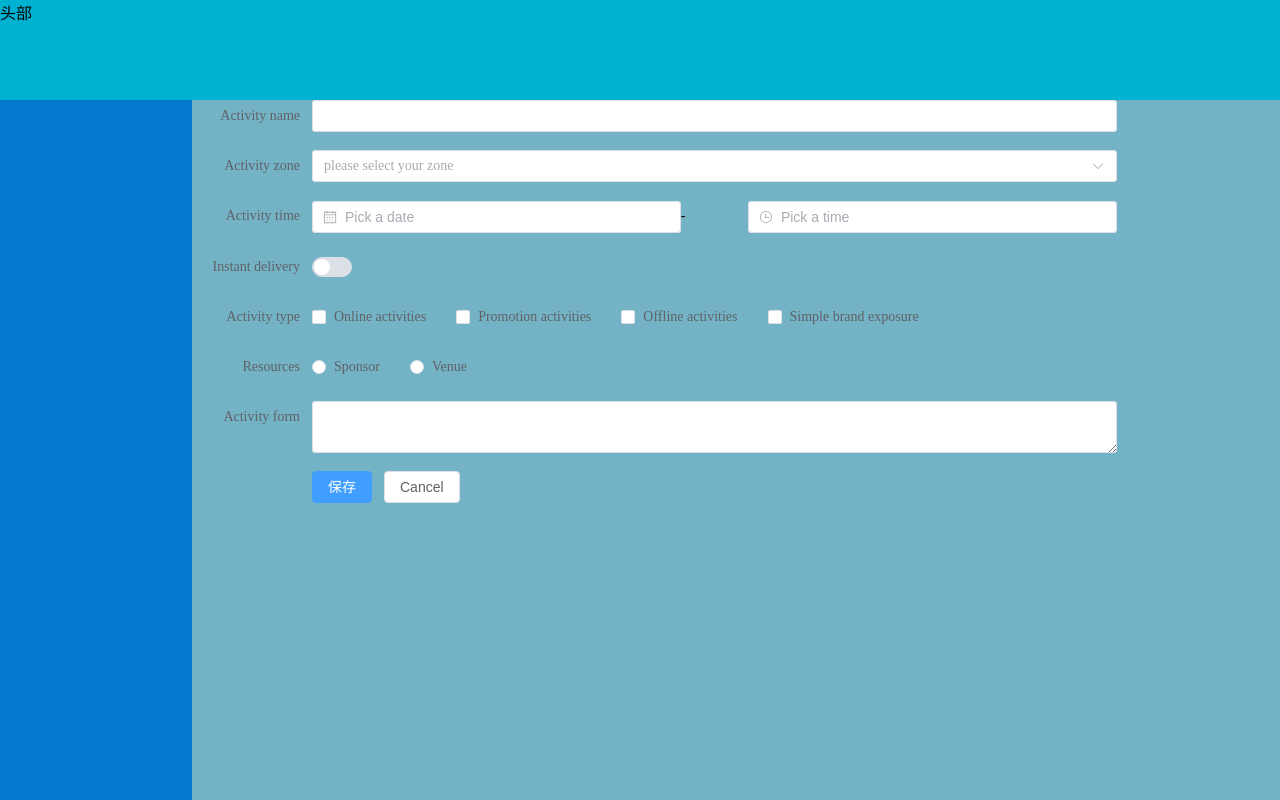
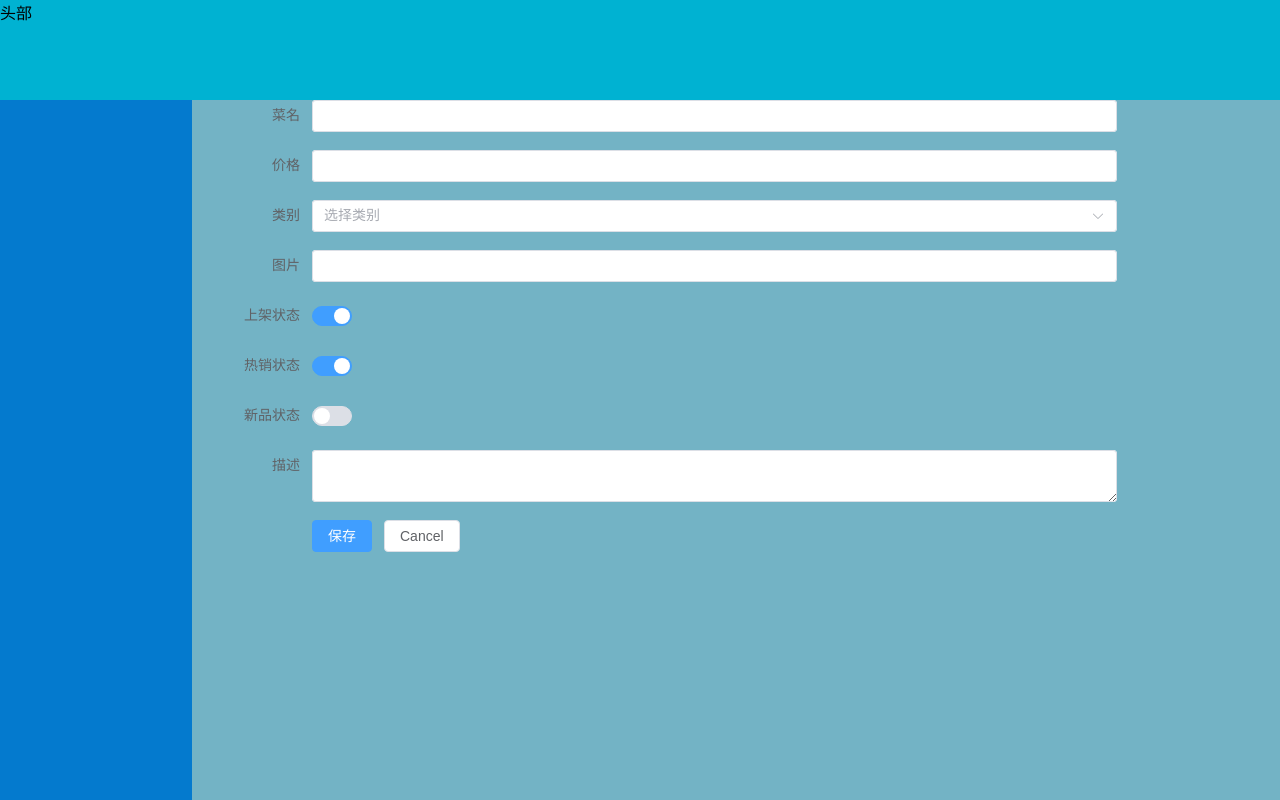
Before and after one commit to wuhonghui123/VueManage, a Vue app: page /index/mainContent/waresAdd in a window 1280 px wide. Shown: the top 800 px of the page. Built offline with nearby package versions, Linux system fonts and the light colour scheme; what vform3-builds, vuex-along would draw is missing.

Commit message:
菜品管理部分

```diff
--- a/src/views/Wares/WaresAdd.vue
+++ b/src/views/Wares/WaresAdd.vue
@@ -1,52 +1,33 @@
 <template>
   <el-form :model="this.from" label-width="120px">
-    <el-form-item label="Activity name">
+    <el-form-item label="菜名">
       <el-input v-model="this.from.name" />
     </el-form-item>
-    <el-form-item label="Activity zone">
-      <el-select v-model="this.from.region" placeholder="please select your zone">
-        <el-option label="Zone one" value="shanghai" />
-        <el-option label="Zone two" value="beijing" />
+    <el-form-item label="价格">
+      <el-input v-model="this.from.price" />
+    </el-form-item>
+    <el-form-item label="类别">
+      <el-select v-model="this.from.class_name" placeholder="选择类别">
+        <el-option label="烧烤" value="1" />
+        <el-option label="烤素" value="2" />
       </el-select>
     </el-form-item>
-    <el-form-item label="Activity time">
-      <el-col :span="11">
-        <el-date-picker
-            v-model="this.from.date1"
-            type="date"
-            placeholder="Pick a date"
-            style="width: 100%"
-        />
-      </el-col>
-      <el-col :span="2" class="text-center">
-        <span class="text-gray-500">-</span>
-      </el-col>
-      <el-col :span="11">
-        <el-time-picker
-            v-model="this.from.date2"
-            placeholder="Pick a time"
-            style="width: 100%"
-        />
-      </el-col>
+    <el-form-item label="图片">
+      <el-input v-model="this.from.food_img" />
     </el-form-item>
-    <el-form-item label="Instant delivery">
-      <el-switch v-model="this.from.delivery" />
+    <el-form-item label="上架状态">
+      <el-switch active-value=1
+                 inactive-value=0 v-model="this.from.publish_status" />
     </el-form-item>
-    <el-form-item label="Activity type">
-      <el-checkbox-group v-model="this.from.type">
-        <el-checkbox label="Online activities" name="type" />
-        <el-checkbox label="Promotion activities" name="type" />
-        <el-checkbox label="Offline activities" name="type" />
-        <el-checkbox label="Simple brand exposure" name="type" />
-      </el-checkbox-group>
+    <el-form-item label="热销状态">
+      <el-switch active-value=1
+                 inactive-value=0 v-model="this.from.recommend_status"/>
     </el-form-item>
-    <el-form-item label="Resources">
-      <el-radio-group v-model="this.from.resource">
-        <el-radio label="Sponsor" />
-        <el-radio label="Venue" />
-      </el-radio-group>
+    <el-form-item label="新品状态">
+      <el-switch active-value=1
+                 inactive-value=0 v-model="this.from.new_status"/>
     </el-form-item>
-    <el-form-item label="Activity form">
+    <el-form-item label="描述">
       <el-input v-model="this.from.desc" type="textarea" />
     </el-form-item>
     <el-form-item>
@@ -56,20 +37,19 @@
   </el-form>
 </template>
 <script>
-
 export default {
   name: "WaresAdd",
   data(){
     return{
       from:{
         name: '',
-        region: '',
-        date1: '',
-        date2: '',
-        delivery: false,
-        type: [],
-        resource: '',
+        price:'',
+        class_name: '',
+        publish_status: '1',
+        recommend_status: '1',
+        new_status: '0',
         desc: '',
+        food_img : ''
       }
     }
 
@@ -77,8 +57,17 @@ export default {
 
   methods: {
     onSubmit(){
-      console.log(this.from)
+      console.log(JSON.stringify(this.from));
+      // eslint-disable-next-line no-undef
+      this.$api.food.addfood("/food/add_food",this.from)
+          .then(res => {
+            console.log(res);
+          })
+          .catch(err => {
+            console.log(err);
+          })
     }
+
   }
 
 
--- a/src/views/Wares/WaresClass.vue
+++ b/src/views/Wares/WaresClass.vue
@@ -14,7 +14,7 @@
           style="width: 100%">
         <el-table-column type="selection" width="55"></el-table-column>
         <el-table-column prop="id" label="类别ID" width="100px"></el-table-column>
-        <el-table-column prop="name" label="类别名称" width="100px"></el-table-column>
+        <el-table-column prop="class_name" label="类别名称" width="100px"></el-table-column>
         <el-table-column width="100px" prop="icon" label="图标"></el-table-column>
         <el-table-column label="操作">
           <template v-slot="scope">
@@ -33,6 +33,7 @@
   </div>
 </template>
 <script>
+
 export default {
   name: "WaresClass",
   data(){
@@ -54,6 +55,7 @@ export default {
   methods: {
     handleEdit(index, row) {
       console.log(index, row);
+
     },
     handleDelete(index, row) {
       console.log(index, row);
--- a/src/views/Wares/WaresList.vue
+++ b/src/views/Wares/WaresList.vue
@@ -2,40 +2,108 @@
   <div class="goods">
     <!-- 搜索区域 -->
     <div class="header">
-      <el-input  v-model="input" placeholder="请输入内容"></el-input>
+      <el-form-item label="类别">
+        <el-select v-model="this.input" placeholder="please select your zone">
+          <el-option label="Zone one" value="shanghai" />
+          <el-option label="Zone two" value="beijing" />
+        </el-select>
+      </el-form-item>
       <el-button type="primary">查询</el-button>
       <el-button type="primary">添加</el-button>
     </div>
     <!-- 表格区域展示视图 -->
-    <div class="wrapper">
-      <el-table
-          :data="foodList"
-          border
-          style="width: 100%">
-        <el-table-column type="selection" width="55"></el-table-column>
-        <el-table-column prop="id" label="商品ID" width="100px"></el-table-column>
-        <el-table-column prop="name" label="商品名称" width="100px"></el-table-column>
-        <el-table-column width="100px" prop="price" label="商品价格"></el-table-column>
-        <el-table-column width="100px"  prop="sale"  label="商品销量"></el-table-column>
-<!--        <el-table-column width="120px"  prop="category"   label="规格类目"></el-table-column>-->
-        <el-table-column  prop="food_img"  label="商品图片"></el-table-column>
-        <el-table-column  prop="like_num"  label="喜欢人数"></el-table-column>
-        <el-table-column prop="desc"  label="商品描述"></el-table-column>
-        <el-table-column label="操作">
-          <template v-slot="scope">
-            <el-button
-                size="mini"
-                @click="handleEdit(scope.$index, scope.row)">编辑</el-button>
-            <el-button
-                size="mini"
-                type="danger"
-                @click="handleDelete(scope.$index, scope.row)">删除</el-button>
-          </template>
-        </el-table-column>
-      </el-table>
+    <table class="userTable">
+      <tr>
+        <th>商品ID</th>
+        <th>商品名称</th>
+        <th>商品价格</th>
+        <th>商品销量</th>
+        <th>商品类别</th>
+        <th>状态</th>
+        <th>商品图片</th>
+        <th>喜欢人数</th>
+        <th>商品描述</th>
+        <th>操作</th>
+
+      </tr>
+      <tr v-for="(food,idx) in foodList" :key="food.id">
+        <td>{{food.id}}</td>
+        <td>{{food.name}}</td>
+        <td>{{food.price}}</td>
+        <td>{{food.sale}}</td>
+        <td>{{food.class_name}}</td>
+        <td>{{food.new_status}}
+          </td>
+        <td>{{food.food_img}}</td>
+        <td>{{food.like_num}}</td>
+        <td>{{food.desc}}</td>
+        <el-button @click="changeUser(idx)">编辑</el-button>
+        <el-button @click="deleteUser(idx)">删除</el-button>
+      </tr>
+    </table>
+  </div>
+
+  <!--//修改商品信息界面-->
+  <el-dialog title="修改商品信息！！！" v-model="ChangedialogFormVisible" width="400px">
+    <el-form :model="foodfrom">
+      <el-form-item label="编号:" >
+        <span>{{foodfrom.id}}</span>
+      </el-form-item>
+      <el-form-item label="名称:" >
+        <!--        <input></input>-->
+        <el-input v-model="foodfrom.name" ></el-input>
+      </el-form-item>
+      <el-form-item label="价格:" >
+        <el-input v-model="foodfrom.price"></el-input>
+      </el-form-item>
+        <el-form-item label="类别">
+          <el-select v-model="foodfrom.class_name" placeholder="选择类别">
+            <el-option label="烧烤" value="1" />
+            <el-option label="烤素" value="2" />
+          </el-select>
+        </el-form-item>
+      <el-form-item label="图片:" >
+        <el-input v-model="foodfrom.food_img"></el-input>
+      </el-form-item>
+      <el-form-item label="描述:" >
+        <el-input v-model="foodfrom.desc"></el-input>
+      </el-form-item>
+      <el-form-item label="新品:" >
+        <el-switch active-value=1
+                   inactive-value=0 v-model="foodfrom.new_status" />
+      </el-form-item>
+      <el-form-item label="上架:" >
+        <el-switch active-value=1
+                   inactive-value=0 v-model="foodfrom.publish_status" />
+      </el-form-item>
+      <el-form-item label="推荐:" >
+        <el-switch active-value=1
+                   inactive-value=0 v-model="foodfrom.recommend_status" />
+      </el-form-item>
+    </el-form>
+    <div  class="dialog-footer">
+      <!--      添加函数-->
+      <el-button @click="ChangedialogFormVisible = false">取 消</el-button>
+      <el-button type="primary" @click="updatefood">确 定</el-button>
     </div>
-    <!-- 分页 -->
-  </div>
+  </el-dialog>
+
+  <!--删除商品提示界面-->
+  <el-dialog title="是否删除商品???" v-model="DeletedialogFormVisible" width="360px">
+    <el-form :model="foodfrom">
+      <el-form-item label="编号:">
+        <span>{{foodfrom.id}}</span>
+      </el-form-item>
+      <el-form-item label="名称:">
+        <span>{{foodfrom.name}}</span>
+      </el-form-item>
+    </el-form>
+    <div  class="dialog-footer">
+      <!--      添加函数-->
+      <el-button @click="DeletedialogFormVisible = false">取 消</el-button>
+      <el-button type="primary" @click="deleteFood">确 定</el-button>
+    </div>
+  </el-dialog>
 </template>
 
 
@@ -45,25 +113,122 @@ export default {
   data(){
     return{
       input:'',
-      foodList: []
+      foodList: [
+        {
+          id:'',
+          food_img:'',
+          desc:'',
+          price:'',
+          sale:'',
+          class_name:'',
+          name:'',
+          publish_status:"",
+          recommend_status:"",
+          new_status:"",
+          like_num:''
+        }
+      ],
+      DeleteIdx:'',
+      updateIdx:'',
+      ChangedialogFormVisible: false,
+      DeletedialogFormVisible:false,
+      loading: false,
+      foodfrom:
+        {
+          id:'',
+          food_img:'',
+          desc:'',
+          price:'',
+          class_name:'',
+          name:'',
+          publish_status:'',
+          recommend_status:'',
+          new_status:''
+        },
     }
   },
   mounted() {
       this.$api.food.findFoodlist("food/list")
           .then(res => {
-            this.foodList=res;
-            console.log(res);
+            this.foodList = res;
+            console.log(this.foodList);
           })
           .catch(err => {
             console.log(err);
           })
   },
   methods: {
-    handleEdit(index, row) {
-      console.log(index, row);
+    changeUser(idx){
+      //调用赋值函数.
+      this.updateIdx=idx;
+      this.foodListTofoodFrom(idx);
+      this.ChangedialogFormVisible = true;
+      console.log(this.foodfrom);
     },
-    handleDelete(index, row) {
-      console.log(index, row);
+
+    updatefood(){
+      //进行交互
+      const loading = this.$loading({
+        lock: true,//lock的修改符--默认是false
+        text: '加载中,请等待',//显示在加载图标下方的加载文案
+        spinner: 'el-icon-loading',//自定义加载图标类名
+        background: 'rgba(0, 0, 0, 0.8)',//遮罩层颜色
+        // target: document.querySelector('')//loading覆盖的dom元素节点
+      });
+      this.$api.food.updatefood("/food/update_food",this.foodfrom).then(res=>{
+            console.log(res);
+            setTimeout(() => {
+              loading.close();
+            }, 1000);
+            //可添加修改成功提示窗口
+          }
+      ).catch(err=>{
+        console.log(err);
+        //可添加删除失败提示窗口
+      });
+      this.ChangedialogFormVisible = false;
+    },
+
+    deleteUser(idx){
+      this.foodListTofoodFrom(idx);
+      this.DeleteIdx=idx;
+      this.DeletedialogFormVisible=true;
+    },
+    deleteFood(){
+      const loading = this.$loading({
+        lock: true,//lock的修改符--默认是false
+        text: '加载中,请等待',//显示在加载图标下方的加载文案
+        spinner: 'el-icon-loading',//自定义加载图标类名
+        background: 'rgba(0, 0, 0, 0.8)',//遮罩层颜色
+      });
+      this.$api.food.deletefood("/food/delete_food",this.foodfrom).then(res=>{
+            console.log(res);
+            setTimeout(() => {
+              loading.close();
+            }, 1000);
+            loading.close();
+            this.foodList.splice(this.DeleteIdx,1);
+            alert("删除成功"+res);
+            //可添加修改成功提示窗口
+          }
+      ).catch(err=>{
+        console.log(err);
+        //可添加删除失败提示窗口
+      });
+      this.DeletedialogFormVisible=false;
+    },
+    foodListTofoodFrom(index){
+      var a = String(this.foodList[index].publish_status);
+      var b = String(this.foodList[index].new_status);
+      var c = String(this.foodList[index].recommend_status);
+      this.foodfrom.id=this.foodList[index].id;
+      this.foodfrom.name=this.foodList[index].name;
+      this.foodfrom.food_img=this.foodList[index].food_img;
+      this.foodfrom.price =this.foodList[index].price;
+      this.foodfrom.class_name=this.foodList[index].class_name;
+      this.foodfrom.publish_status=a;
+      this.foodfrom.new_status=b;
+      this.foodfrom.recommend_status=c;
     }
 
   }
@@ -71,5 +236,25 @@ export default {
 </script>
 
 <style scoped>
-
+.userTable{
+  background-color: #ffffff;
+  width:1600px;
+}
+.userTable td,th{
+  /*border: 1px solid beige;*/
+  padding:5px;
+}
+.searchButton{
+  background-color: blanchedalmond;
+  width: 60px;
+  height: 30px;
+  /*border: 2px black solid;*/
+}
+body {
+  margin: 0;
+}
+button{
+  height: 40px;
+  margin-left: 20px;
+}
 </style>
```
Also changed, not shown: src/http/modules/food.js (+10 -1 lines).
